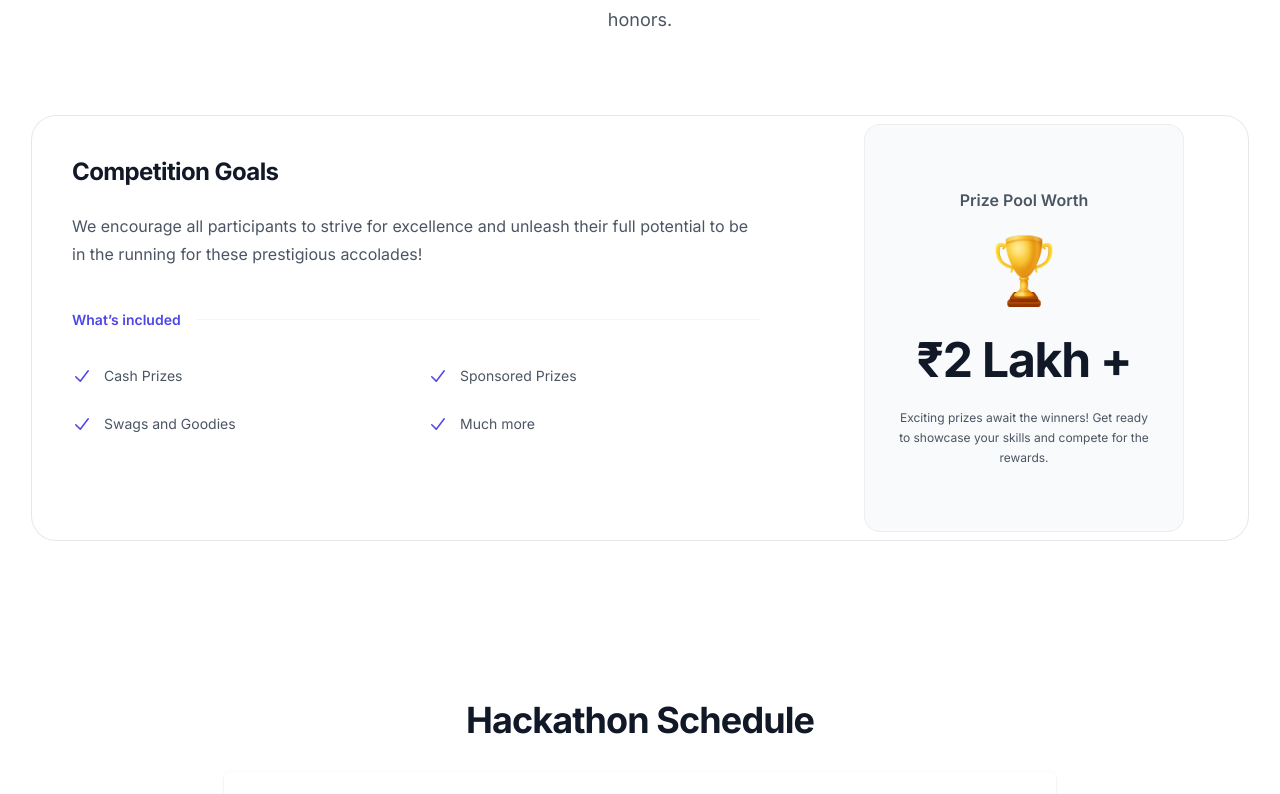
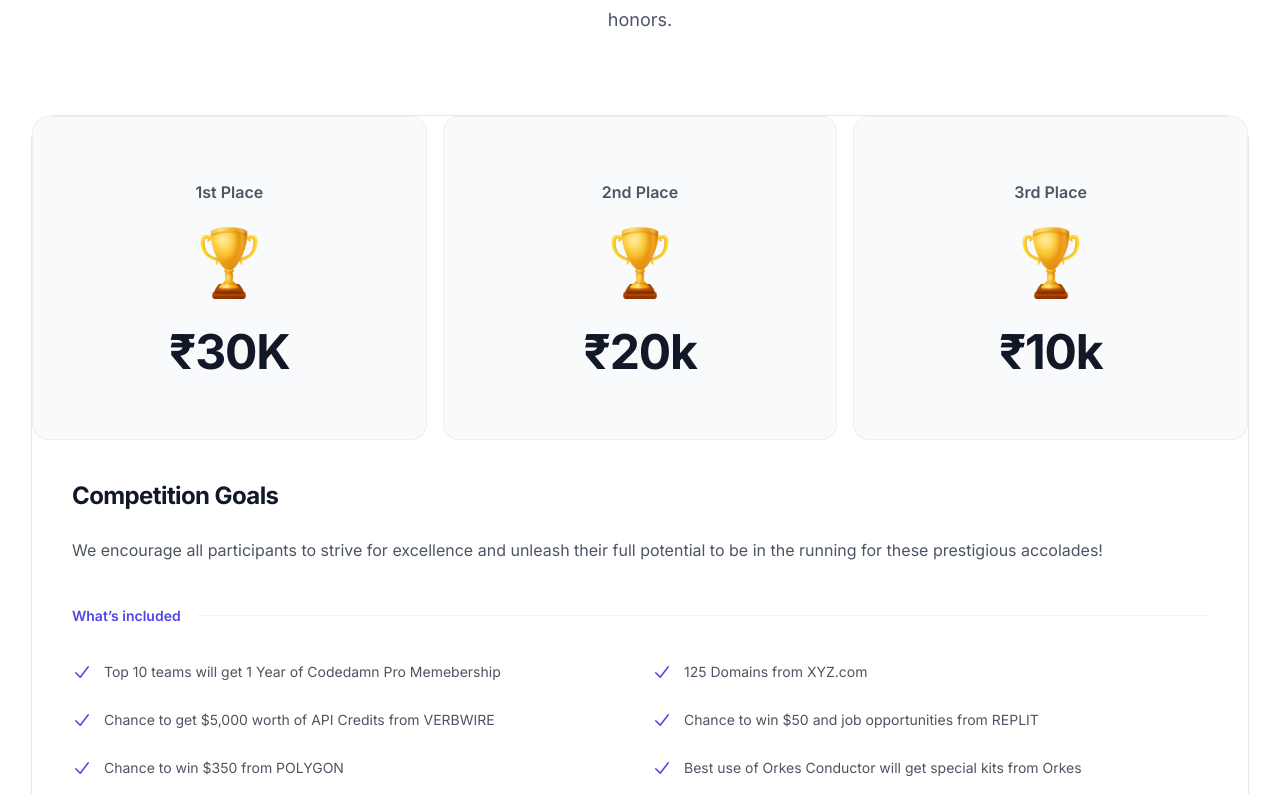
Before and after one commit to DevIgnite-Organization/DevIgnite-Website, a Next.js app in the folder devignite/: page / in a window 1280 px wide. Shown: the part 2746-3540 px from the top of the page. Built offline with nearby package versions, Linux system fonts and the light colour scheme.

Commit message:
prizes added

```diff
--- a/devignite/components/Prize/Prize.jsx
+++ b/devignite/components/Prize/Prize.jsx
@@ -1,13 +1,17 @@
-'use client'
-import React, { useState, useEffect } from 'react';
-import { CheckIcon } from '@heroicons/react/20/solid';
-import { useInView } from 'react-intersection-observer';
+"use client";
+import React, { useState, useEffect } from "react";
+import { CheckIcon } from "@heroicons/react/20/solid";
+import { useInView } from "react-intersection-observer";
 
 const includedFeatures = [
-    'Cash Prizes',
-    'Sponsored Prizes',
-    'Swags and Goodies',
-    'Much more',
+  "Top 10 teams will get 1 Year of Codedamn Pro Memebership",
+  "125 Domains from XYZ.com ",
+  "Chance to get $5,000 worth of API Credits from VERBWIRE",
+  " Chance to win $50 and job opportunities from REPLIT",
+  "Chance to win $350 from POLYGON",
+  "Best use of Orkes Conductor will get special kits from Orkes",
+  "Swags and Goodies",
+  "Much more",
 ];
 
 function Prize() {
@@ -26,25 +30,130 @@ function Prize() {
   return (
     <div
       ref={ref}
-            className={`bg-white py-24 sm:py-32 ${isVisible ? 'animate-fade-in-up' : 'opacity-0 translate-y-16'}`}
+      className={`bg-white py-24 sm:py-32 ${
+        isVisible ? "animate-fade-in-up" : "opacity-0 translate-y-16"
+      }`}
     >
-            <div className="mx-auto max-w-7xl px-6 lg:px-8" id='prize'>
+      <div className="mx-auto max-w-7xl px-6 lg:px-8" id="prize">
         <div className="mx-auto max-w-2xl sm:text-center">
-                    <h2 className="text-3xl font-bold tracking-tight text-gray-900 sm:text-4xl">Prizes</h2>
+          <h2 className="text-3xl font-bold tracking-tight text-gray-900 sm:text-4xl">
+            Prizes
+          </h2>
           <p className="mt-6 text-lg leading-8 text-gray-600">
-                        Our hackathon offers exciting rewards and recognition for participants who demonstrate outstanding innovation and creativity. Throughout the event, participants will have the opportunity to compete for various awards and honors.
+            Our hackathon offers exciting rewards and recognition for
+            participants who demonstrate outstanding innovation and creativity.
+            Throughout the event, participants will have the opportunity to
+            compete for various awards and honors.
+          </p>
+        </div>
+        <div className="mx-auto mt-16 max-w-2xl rounded-3xl ring-1 ring-gray-200 sm:mt-20 lg:mx-0 lg:flex lg:max-w-none lg:flex-col">
+          <div className="grid grid-cols-1 sm:grid-cols-2 lg:grid-cols-3 gap-4">
+            <div className="rounded-2xl bg-gray-50 py-10 text-center ring-1 ring-inset ring-gray-900/5 lg:flex lg:flex-col lg:justify-center lg:py-16">
+              <div className="mx-auto max-w-xs px-8">
+                <p className="text-base font-semibold text-gray-600 mb-5">
+                  1st Place
+                </p>
+                <div className="flex items-center justify-center flex-col">
+                  <img className="h-20 w-auto" src="../../trophy.png" alt="" />
+                  <p className="mt-6 flex items-baseline justify-center gap-x-2">
+                    <span className="text-3xl sm:text-5xl font-bold tracking-tight text-gray-900">
+                      ₹30K
+                    </span>
+                  </p>
+                </div>
+                {/* <p className="mt-6 text-xs leading-5 text-gray-600">
+                  <ul className="list-disc">
+                    <li className="text-sm mb-1">
+                      Chance to get $5,000 worth of API Credits from VERBWIRE
+                    </li>
+                    <li className="text-sm mb-1">
+                      Chance to win $350 from POLYGON
+                    </li>
+                    <li className="text-sm mb-1">
+                      Chance to win $50 and job opportunities from REPLIT
+                    </li>
+                  </ul>
+                </p> */}
+              </div>
+            </div>
 
+            <div className="rounded-2xl bg-gray-50 py-10 text-center ring-1 ring-inset ring-gray-900/5 lg:flex lg:flex-col lg:justify-center lg:py-16">
+              <div className="mx-auto max-w-xs px-8">
+                <p className="text-base font-semibold text-gray-600 mb-5">
+                  2nd Place
                 </p>
+                <div className="flex items-center justify-center flex-col">
+                  <img className="h-20 w-auto" src="../../trophy.png" alt="" />
+                  <p className="mt-6 flex items-baseline justify-center gap-x-2">
+                    <span className="text-3xl sm:text-5xl font-bold tracking-tight text-gray-900">
+                      ₹20k
+                    </span>
+                  </p>
+                </div>
+                {/* <p className="mt-6 text-xs leading-5 text-gray-600">
+                  <ul className="list-disc">
+                    <li className="text-sm mb-1">
+                      Chance to get $5,000 worth of API Credits from VERBWIRE
+                    </li>
+                    <li className="text-sm mb-1">
+                      Chance to win $350 from POLYGON
+                    </li>
+                    <li className="text-sm mb-1">
 
+                    </li>
+                  </ul>
+                </p> */}
               </div>
-                <div className="mx-auto mt-16 max-w-2xl rounded-3xl ring-1 ring-gray-200 sm:mt-20 lg:mx-0 lg:flex lg:max-w-none">
+            </div>
+
+            <div className="rounded-2xl bg-gray-50 py-10 text-center ring-1 ring-inset ring-gray-900/5 lg:flex lg:flex-col lg:justify-center lg:py-16">
+              <div className="mx-auto max-w-xs px-8">
+                <p className="text-base font-semibold text-gray-600 mb-5">
+                  3rd Place
+                </p>
+                <div className="flex items-center justify-center flex-col">
+                  <img className="h-20 w-auto" src="../../trophy.png" alt="" />
+                  <p className="mt-6 flex items-baseline justify-center gap-x-2">
+                    <span className="text-3xl sm:text-5xl font-bold tracking-tight text-gray-900">
+                      ₹10k
+                    </span>
+                  </p>
+                </div>
+                {/* <p className="mt-6 text-xs leading-5 text-gray-600">
+                                    Exciting prizes await the winners! Get ready to showcase your skills and compete for the rewards.
+                                </p> */}
+                {/* <p className="mt-6 text-xs leading-5 text-gray-600">
+                  <ul className="list-disc">
+                    <li className="text-sm mb-1">
+                      Chance to get $5,000 worth of API Credits from VERBWIRE
+                    </li>
+                    <li className="text-sm mb-1">
+                      Chance to win $350 from POLYGON
+                    </li>
+                    <li className="text-sm mb-1">
+                      Chance to win $50 and job opportunities from REPLIT
+                    </li>
+                  </ul>
+                </p> */}
+              </div>
+            </div>
+
+            {/* Repeat the above divs for the other two cards */}
+          </div>
+
           <div className="p-8 sm:p-10 lg:flex-auto">
-                        <h3 className="text-2xl font-bold tracking-tight text-gray-900">Competition Goals</h3>
+            <h3 className="text-2xl font-bold tracking-tight text-gray-900">
+              Competition Goals
+            </h3>
             <p className="mt-6 text-base leading-7 text-gray-600">
-                            We encourage all participants to strive for excellence and unleash their full potential to be in the running for these prestigious accolades!
+              We encourage all participants to strive for excellence and unleash
+              their full potential to be in the running for these prestigious
+              accolades!
             </p>
             <div className="mt-10 flex items-center gap-x-4">
-                            <h4 className="flex-none text-sm font-semibold leading-6 text-indigo-600">What’s included</h4>
+              <h4 className="flex-none text-sm font-semibold leading-6 text-indigo-600">
+                What’s included
+              </h4>
               <div className="h-px flex-auto bg-gray-100" />
             </div>
             <ul
@@ -53,40 +162,14 @@ function Prize() {
             >
               {includedFeatures.map((feature) => (
                 <li key={feature} className="flex gap-x-3">
-                                    <CheckIcon className="h-6 w-5 flex-none text-indigo-600" aria-hidden="true" />
+                  <CheckIcon
+                    className="h-6 w-5 flex-none text-indigo-600"
+                    aria-hidden="true"
+                  />
                   {feature}
                 </li>
               ))}
             </ul>
-                    </div>
-                    <div className="-mt-2 p-2 lg:mt-0 lg:w-full lg:max-w-md lg:flex-shrink-0 flex items-center justify-center">
-                        <div className="rounded-2xl bg-gray-50 py-10 text-center ring-1 ring-inset ring-gray-900/5 lg:flex lg:flex-col lg:justify-center lg:py-16">
-                            <div className="mx-auto max-w-xs px-8">
-                                <p className="text-base font-semibold text-gray-600 mb-5">Prize Pool Worth</p>
-                                <div className='flex items-center justify-center flex-col'>
-                                    <img
-                                        className="h-20 w-auto"
-                                        src="../../trophy.png"
-                                        alt=""
-                                    />
-                                    <p className="mt-6 flex items-baseline justify-center gap-x-2">
-                                        <span className="text-3xl sm:text-5xl font-bold tracking-tight text-gray-900">₹2 Lakh +</span>
-                                        {/* <span className="text-sm font-semibold leading-6 tracking-wide text-gray-600">INR</span> */}
-                                    </p>
-                                </div>
-
-                                {/* <a
-                  href="#"
-                  className="mt-10 block w-full rounded-md bg-indigo-600 px-3 py-2 text-center text-sm font-semibold text-white shadow-sm hover:bg-indigo-500 focus-visible:outline focus-visible:outline-2 focus-visible:outline-offset-2 focus-visible:outline-indigo-600"
-                >
-                  Get access
-                </a> */}
-                                <p className="mt-6 text-xs leading-5 text-gray-600">
-                                    Exciting prizes await the winners! Get ready to showcase your skills and compete for the rewards.
-                                </p>
-
-                            </div>
-                        </div>
           </div>
         </div>
       </div>
```
Lines whose indentation alone changed are shown as unchanged.
